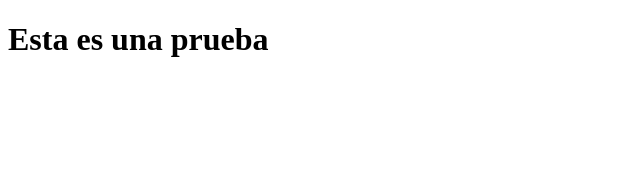
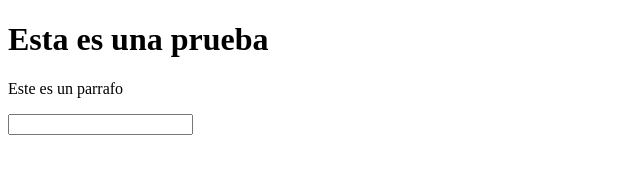
Before and after one commit to RSalasOrozco/Repo-Practica, a plain HTML site: page Protecto Pueba/index.html in a window 1280 px wide. Shown: the whole page, without its empty margins (0-640 px from the left). Drawn offline with Linux system fonts and the light colour scheme.

Commit message:
cambio en html

```diff
--- a/Protecto Pueba/index.html
+++ b/Protecto Pueba/index.html
@@ -7,6 +7,8 @@
   </head>
   <body>
     <h1>Esta es una prueba</h1>
+    <p>Este es un parrafo</p>
+    <input type="text" id="num1" />
     <script src="index.js"></script>
   </body>
 </html>
```
